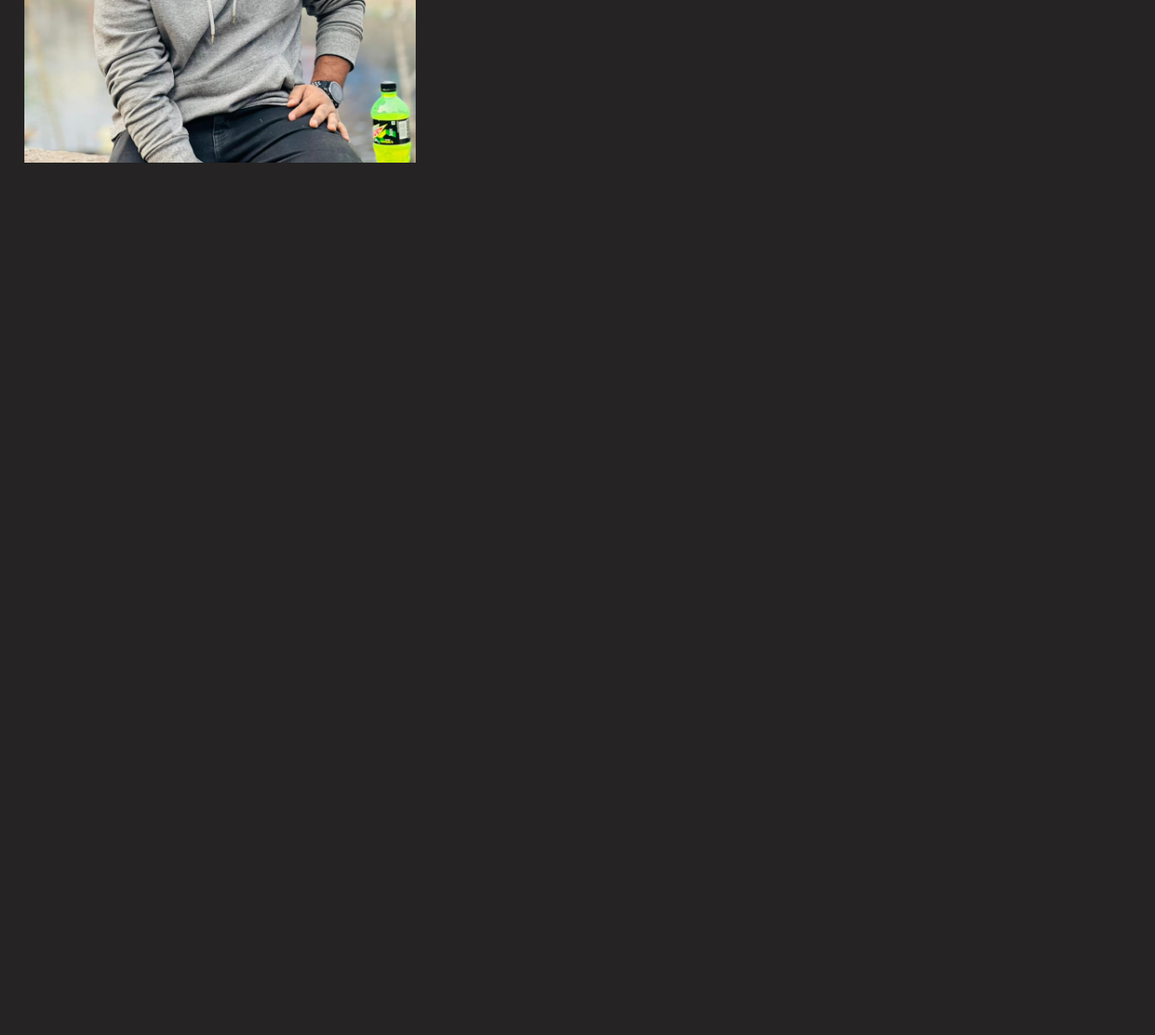
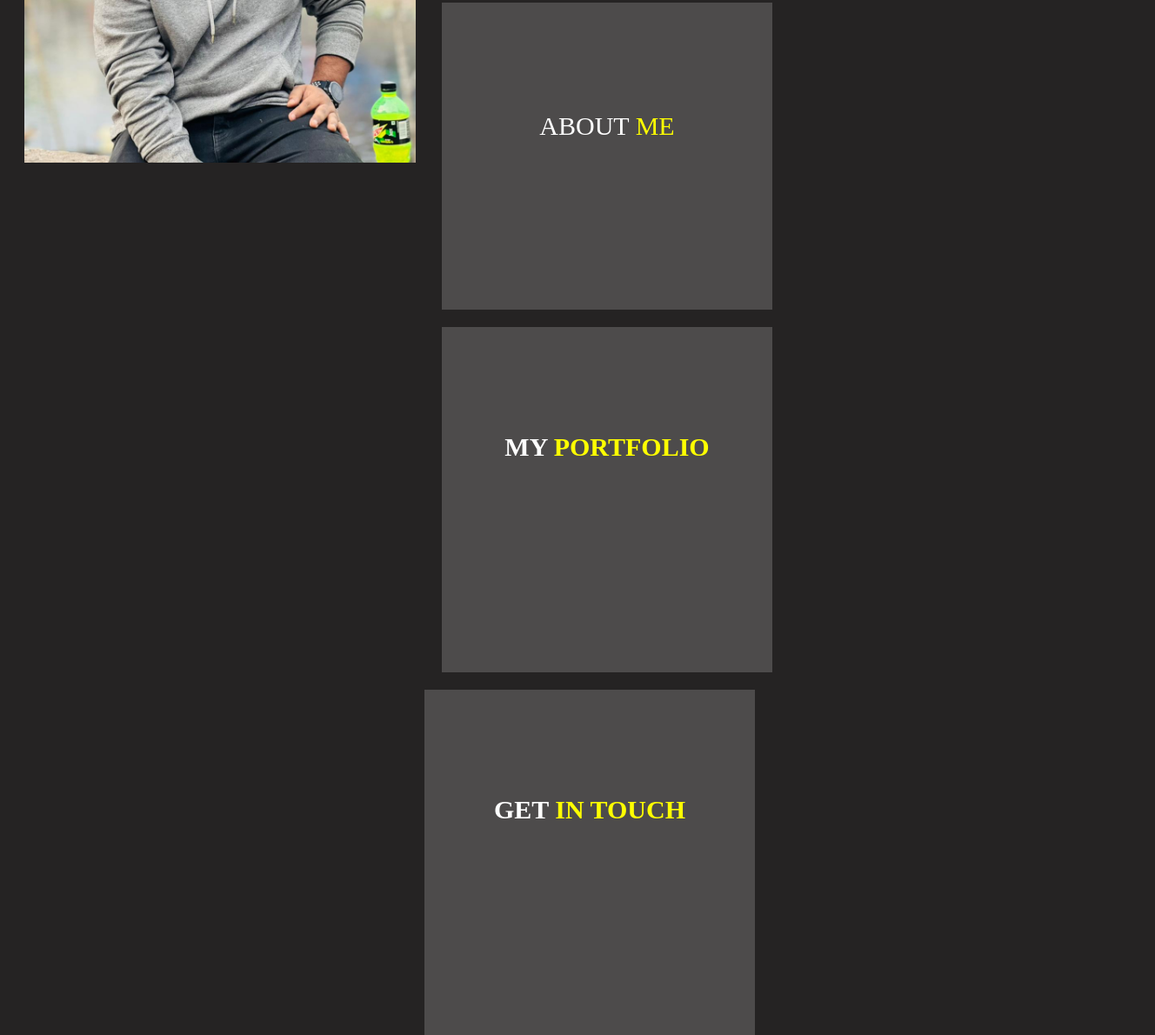
Before and after one commit to Sizzu99/TestRepo, a plain HTML site: page index.html in a window 1280 px wide. Shown: the part 442-1632 px from the top of the page at 87% size, 1328 px wide, since content can reach past the window. Before the commit the page ends 800 px from the top, so only its background shows below. Drawn offline with Linux system fonts and the light colour scheme.

Commit message:
all done

```diff
--- a/index.html
+++ b/index.html
@@ -22,6 +22,14 @@
         <div class="about-me">
           <p class="about">ABOUT <span class="me">ME</span></p>
         </div>
+        <div class="hi">
+          <h1 class="portfolio">
+            MY <span class="portfolio-color">PORTFOLIO</span>
+          </h1>
+        </div>
+        <div class="hlw">
+          <h1 class="touch">GET <span class="touch-color">IN TOUCH</span></h1>
+        </div>
       </div>
     </section>
   </body>
--- a/style.css
+++ b/style.css
@@ -1,60 +1,111 @@
-body{
+body {
     background-color: rgb(37, 35, 35);
+
 }
-.profile-pic{
+
+.profile-pic {
     width: 450px;
     margin-top: 20px;
     margin-left: 20px;
 }
-.pic-size{
+
+.pic-size {
     width: 40%;
 }
-.top-section{
+
+.top-section {
     display: flex;
 }
-.name h2{
+
+.name h2 {
     font-size: 20px;
     color: white;
     text-align: center;
 }
-.name h1{
+
+.name h1 {
     font-size: 30px;
     color: white;
     text-align: center;
 }
-.name p{
+
+.name p {
     font-size: 30px;
     color: yellow;
     text-align: center;
 
 }
-.name{
-   margin-top: 20px;
-    width: 400px;
-    height: 50%;
+
+.name {
+    margin-top:20px;
+    width: 380px;
+    height: 45%;
+    margin-left: 30px;
 
 }
-.name-oke{
+
+.name-oke {
     margin-top: 20%;
 }
-.second-part{
-    display: flex;
+
+.second-part {
+    display:flex;
+    flex-wrap: wrap;
+
 }
-.about-me{
+
+.about-me {
     font-size: 30px;
     color: white;
     text-align: center;
     margin-top: 20px;
-    margin-left:30px;
+    margin-left: 30px;
     background-color: rgb(77, 75, 75);
-    width: 400px;
-    height: 50%;
+    width: 380px;
+    height: 40%;
     margin-right: 20px;
 
 }
-.about{
+
+.about {
     margin-top: 33%;
 }
-.me{
+
+.me {
     color: yellow;
 }
+
+.hi {
+    font-size: 20px;
+    color: white;
+    text-align: center;
+    margin-top: 20px;
+    margin-left: 30px;
+    background-color: rgb(77, 75, 75);
+    width: 380px;
+    height: 45%;
+    margin-right: 20px;
+}
+.hlw{
+    font-size: 20px;
+    color: white;
+    text-align: center;
+    margin-top: 20px;
+    margin-left: 10px;
+    background-color: rgb(77, 75, 75);
+    width: 380px;
+    height: 45%;
+    margin-right: 20px;
+}
+.portfolio{
+    margin-top: 32%;
+}
+.touch{
+    margin-top: 32%;
+}
+.portfolio-color{
+    color: yellow;
+}
+.touch-color{
+    color: yellow;
+}
```
